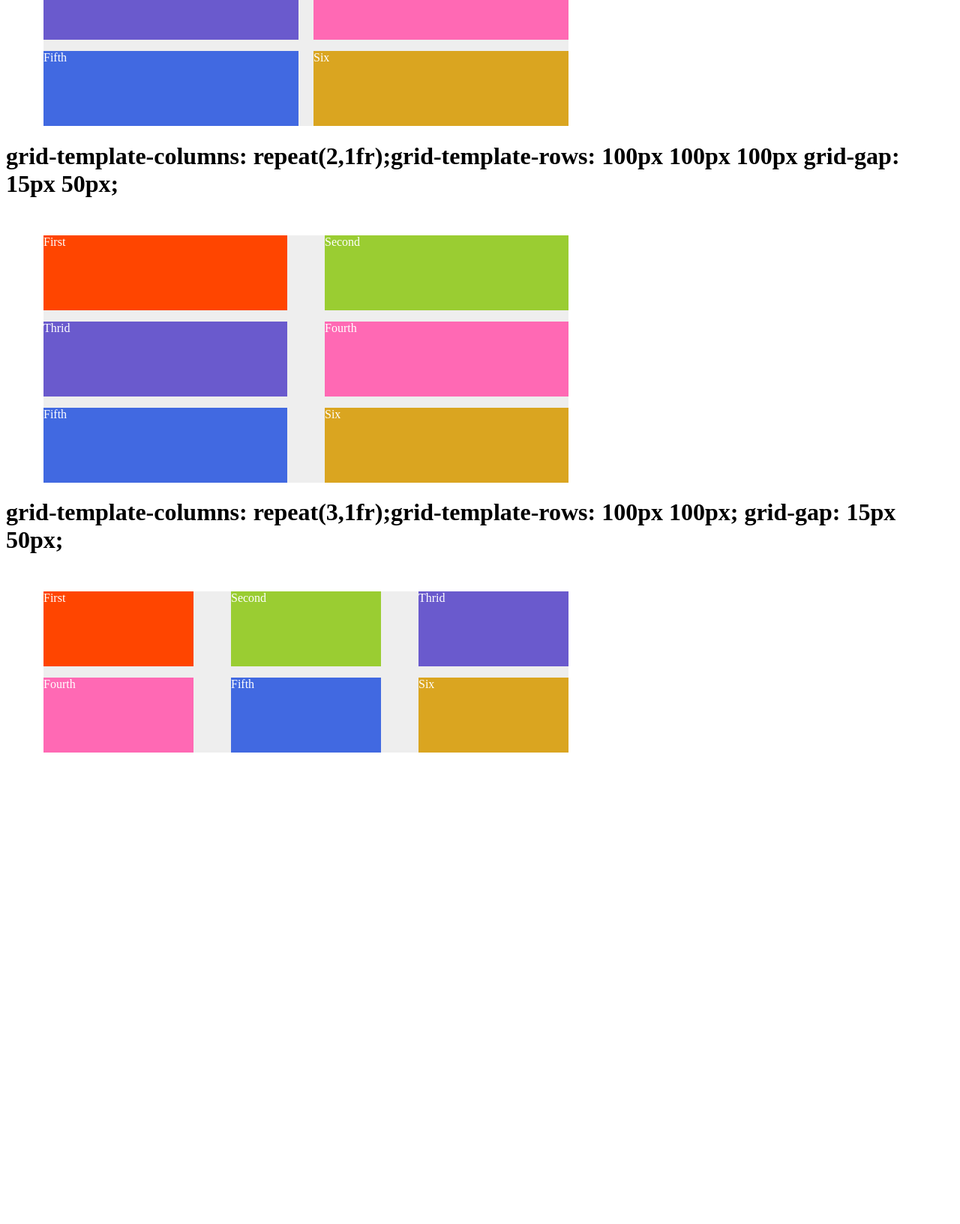
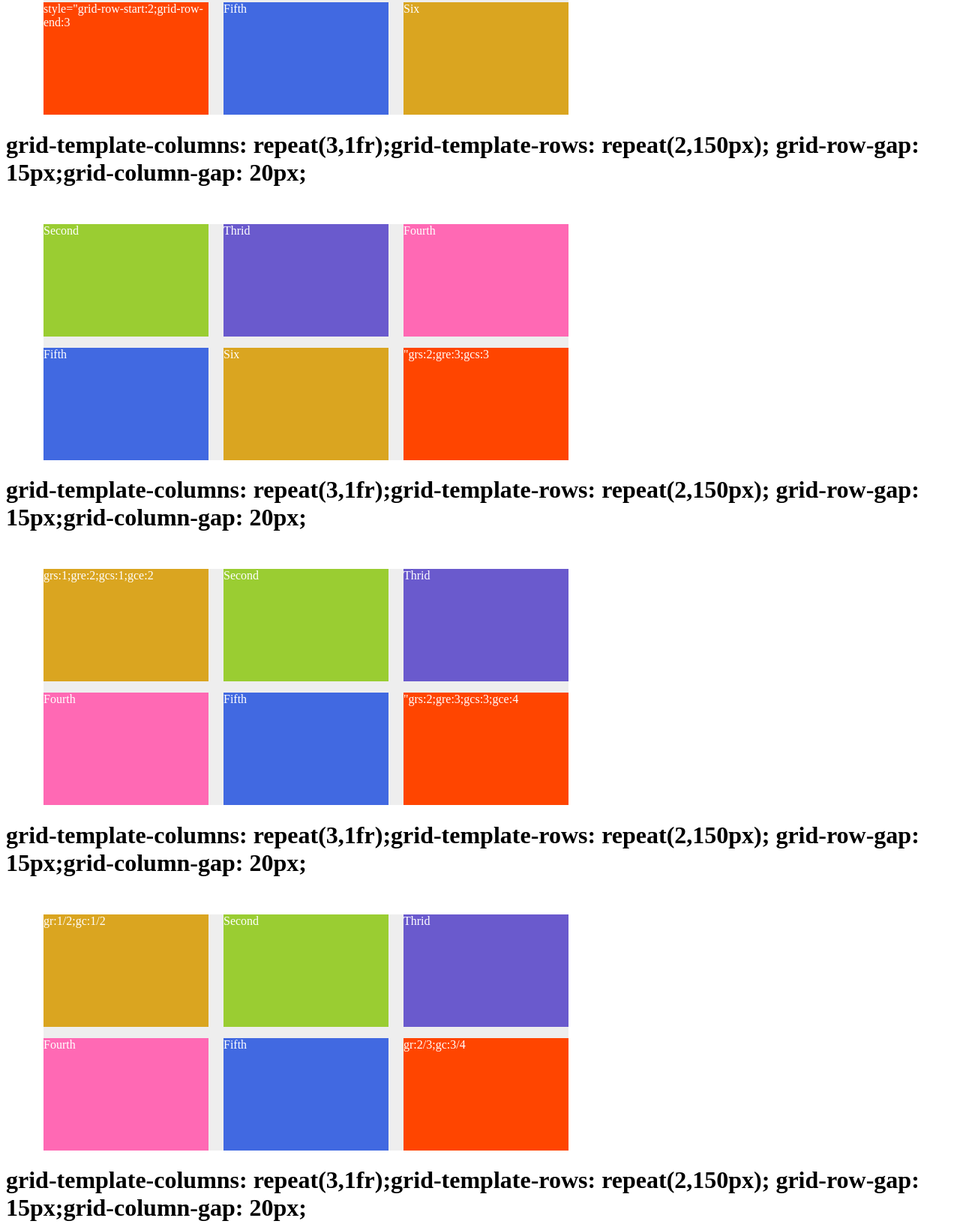
Before and after one commit to ganeshdimri71/yahoo-baba-flex-box, a plain HTML site: page index.html in a window 1280 px wide. Shown: the part 307-1940 px from the top of the page at 75% size. Before the commit the page ends 1319 px from the top, so only its background shows below. Drawn offline with Linux system fonts and the light colour scheme.

Commit message:
grid area

```diff
--- a/index.html
+++ b/index.html
@@ -39,37 +39,55 @@
     </style>
   </head>
   <body>
-    <h1>grid-template-columns: repeat(2,1fr);grid-template-rows: 100px 100px 100px  grid-row-gap: 20px grid-column-gap: 20px;</h1>
+    <h1>grid-template-columns: repeat(3,1fr);grid-template-rows: repeat(2,150px); grid-row-gap: 15px;grid-column-gap: 20px;</h1>
 
-    <div style="grid-template-columns: repeat(2,1fr);grid-template-rows: 100px 100px 100px; grid-row-gap: 15px;grid-column-gap: 20px;" class="container">
-      <div class="items item1">First</div>
+    <div style="grid-template-columns: repeat(3,1fr);grid-template-rows: repeat(2,150px); grid-row-gap: 15px;grid-column-gap: 20px;" class="container">
+      <div class="items item1" style="grid-row-start:2;grid-row-end:3">style="grid-row-start:2;grid-row-end:3</div>
       <div class="items item2">Second</div>
       <div class="items item3">Thrid</div>
       <div class="items item4">Fourth</div>
       <div class="items item5">Fifth</div>
       <div class="items item6">Six</div>
     </div>
-    <h1>grid-template-columns: repeat(2,1fr);grid-template-rows: 100px 100px 100px grid-gap: 15px 50px;</h1>
+    <h1>grid-template-columns: repeat(3,1fr);grid-template-rows: repeat(2,150px); grid-row-gap: 15px;grid-column-gap: 20px;</h1>
 
-    <div style="grid-template-columns: repeat(2,1fr);grid-template-rows: 100px 100px 100px; grid-gap: 15px 50px;" class="container">
-      <div class="items item1">First</div>
+    <div style="grid-template-columns: repeat(3,1fr);grid-template-rows: repeat(2,150px); grid-row-gap: 15px;grid-column-gap: 20px;" class="container">
+      <div class="items item1" style="grid-row-start:2;grid-row-end:3;grid-column-start:3;grid-column-end: 4;">"grs:2;gre:3;gcs:3</div>
       <div class="items item2">Second</div>
       <div class="items item3">Thrid</div>
       <div class="items item4">Fourth</div>
       <div class="items item5">Fifth</div>
       <div class="items item6">Six</div>
     </div>
-    <h1>grid-template-columns: repeat(3,1fr);grid-template-rows: 100px 100px; grid-gap: 15px 50px;</h1>
+    <h1>grid-template-columns: repeat(3,1fr);grid-template-rows: repeat(2,150px); grid-row-gap: 15px;grid-column-gap: 20px;</h1>
 
-    <div style="grid-template-columns: repeat(3,1fr);grid-template-rows: 100px 100px; grid-gap: 15px 50px;" class="container">
-      <div class="items item1">First</div>
+    <div style="grid-template-columns: repeat(3,1fr);grid-template-rows: repeat(2,150px); grid-row-gap: 15px;grid-column-gap: 20px;" class="container">
+      <div class="items item1" style="grid-row-start:2;grid-row-end:3;grid-column-start:3;grid-column-end: 4;">"grs:2;gre:3;gcs:3;gce:4</div>
+      <div class="items item2">Second</div>
+      <div class="items item3">Thrid</div>
+      <div class="items item4">Fourth</div>
+      <div class="items item5">Fifth</div>
+      <div class="items item6" style="grid-row-start:1;grid-row-end:2;grid-column-start:1;grid-column-end: 2;">grs:1;gre:2;gcs:1;gce:2</div>
+    </div>
+    <h1>grid-template-columns: repeat(3,1fr);grid-template-rows: repeat(2,150px); grid-row-gap: 15px;grid-column-gap: 20px;</h1>
+
+    <div style="grid-template-columns: repeat(3,1fr);grid-template-rows: repeat(2,150px); grid-row-gap: 15px;grid-column-gap: 20px;" class="container">
+      <div class="items item1" style="grid-row: 2/3;grid-column: 3/4;">gr:2/3;gc:3/4</div>
+      <div class="items item2">Second</div>
+      <div class="items item3">Thrid</div>
+      <div class="items item4">Fourth</div>
+      <div class="items item5">Fifth</div>
+      <div class="items item6" style="grid-row: 1/2;grid-column: 1/2;">gr:1/2;gc:1/2</div>
+    </div>
+    <h1>grid-template-columns: repeat(3,1fr);grid-template-rows: repeat(2,150px); grid-row-gap: 15px;grid-column-gap: 20px;</h1>
+
+    <div style="grid-template-columns: repeat(3,1fr);grid-template-rows: repeat(2,150px); grid-row-gap: 15px;grid-column-gap: 20px;" class="container">
+      <div class="items item1" style="grid-area: 2/3/3/4;">grid-area: 2/3/3/4;</div>
       <div class="items item2">Second</div>
       <div class="items item3">Thrid</div>
       <div class="items item4">Fourth</div>
       <div class="items item5">Fifth</div>
       <div class="items item6">Six</div>
     </div>
-
-
   </body>
 </html>
```
Also changed, not shown: readme.txt.
